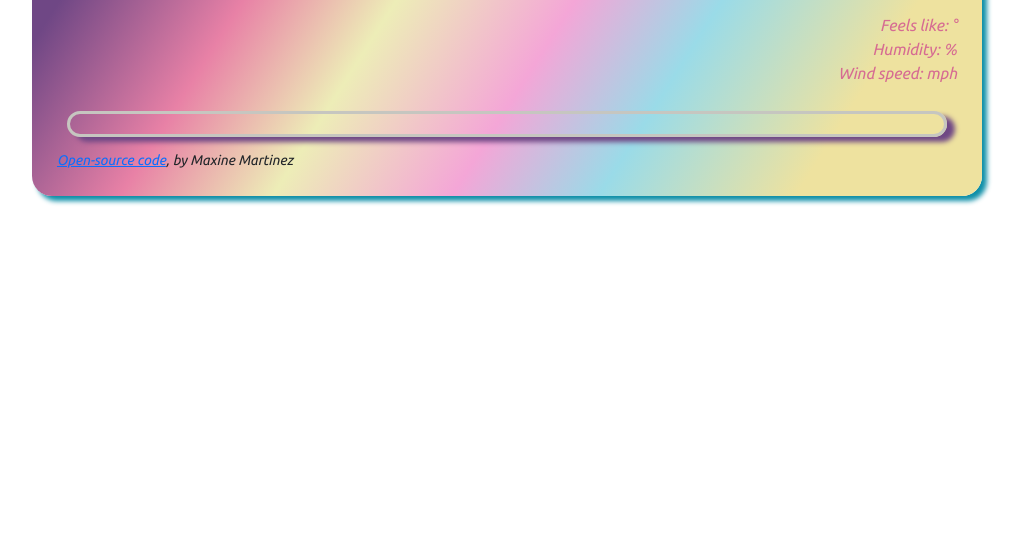
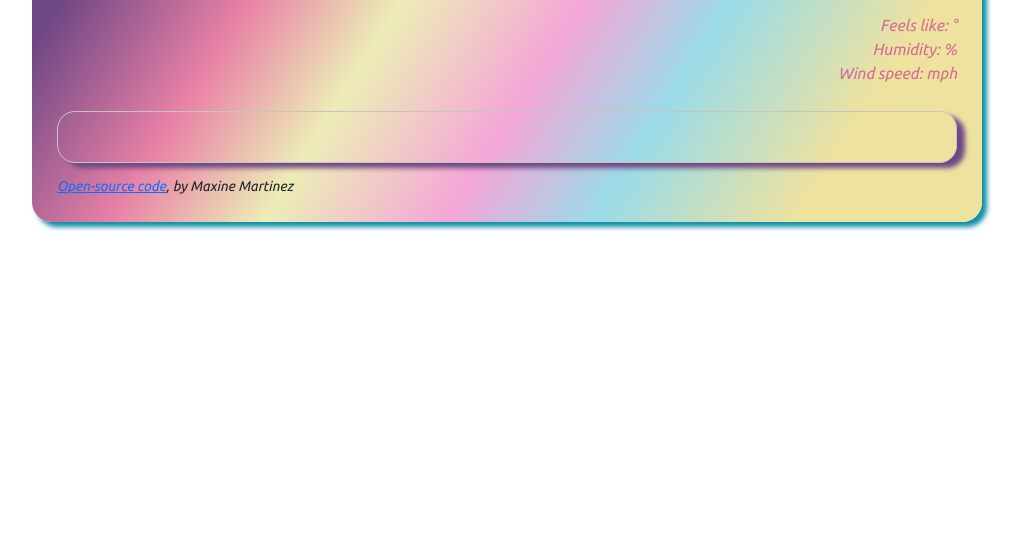
Before and after one commit to Maxine15x/color-weather-project, a website built with Parcel: page index.html in a window 1280 px wide. Shown: the part 259-800 px from the top of the page, without its empty margins (133-1155 px from the left). Built offline with nearby package versions, Linux system fonts and the light colour scheme; no server answers.

Commit message:
Improved the style of the forecast

```diff
--- a/index.html
+++ b/index.html
@@ -24,7 +24,7 @@
 			<form id="find-city" class="mb-2">
 				<input
 					type="search"
-					placeholder="Search city"
+					placeholder="Search city..."
 					autocomplete="off"
 					autofocus="on"
 					id="search-location"
@@ -45,7 +45,7 @@
 					</div>
 				</div>
 			</div>
-			<div class="overview">
+			<div class="weather-overview">
 				<div class="row">
 					<div class="col-12">
 						<ul>
@@ -57,8 +57,8 @@
 						</ul>
 					</div>
 				</div>
-				<div class="forcast-overview" id="forecast"></div>
 			</div>
+			<div class="forecast-overview" id="forecast"></div>
 			<small
 				><a
 					href="https://github.com/Maxine15x/color-weather-project"
--- a/src/script.js
+++ b/src/script.js
@@ -43,7 +43,7 @@ function showForecast(response) {
 							src="https://openweathermap.org/img/wn/${forecastDay.weather[0].icon}@2x.png"
 							alt=""
 						/>
-						<div class="current-forest-temperatures">
+						<div class="current-forecast-temperatures">
 							<span class="forecast-temperature-max"> ${Math.round(
 								forecastDay.temp.max
 							)}° </span>
@@ -51,7 +51,6 @@ function showForecast(response) {
 								forecastDay.temp.min
 							)}° </span>
 						</div>
-					</div>
 					</div>`;
 		}
 	});
--- a/src/styles.css
+++ b/src/styles.css
@@ -68,15 +68,13 @@ li:first-letter {
 	cursor: default;
 }
 
-.forcast-overview {
-	display: flex;
+.forecast-overview {
 	box-shadow: 8px 5px 5px rgb(111, 71, 133);
-	border: solid rgb(198, 198, 192);
+	border: 1px solid rgb(198, 198, 192);
 	border-radius: 18px;
-	position: relative;
 	text-align: center;
-	margin: 10px;
-	padding: 10px;
+	margin: 10px auto;
+	padding: 25px;
 }
 
 .forecast-day {
@@ -85,11 +83,11 @@ li:first-letter {
 	font-size: 22px;
 }
 
-.current-forest-temperatures {
+.current-forecast-temperatures {
 	color: #6f4886;
 }
 
-.current-forest-temperatures .forecast-temperature-max {
+.current-forecast-temperatures .forecast-temperature-max {
 	font-size: 18px;
 	margin-left: 10px;
 }
```
